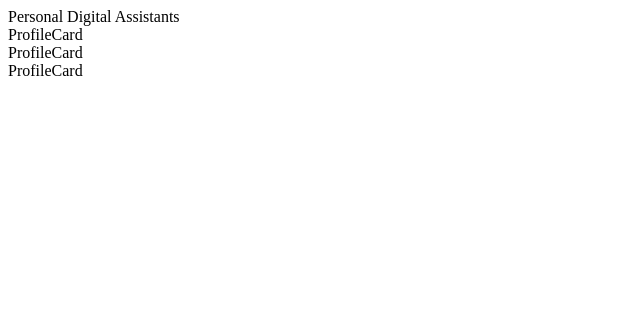
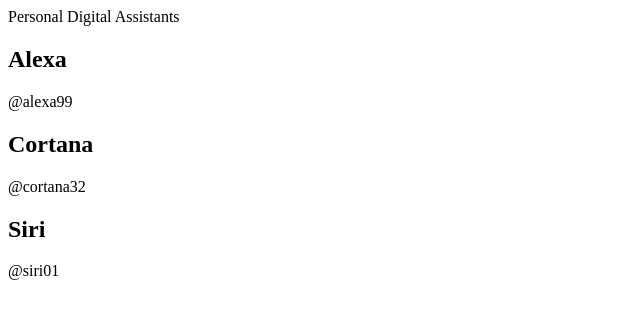
Before and after one commit to Elybourland/pdas, a React (Create React App) app: page / in a window 1280 px wide. Shown: the top 318 px of the page, without its empty margins (0-640 px from the left). Built offline with nearby package versions, Linux system fonts and the light colour scheme.

Commit message:
adding props

```diff
--- a/src/App.js
+++ b/src/App.js
@@ -6,9 +6,9 @@
     <div>
       <div>Personal Digital Assistants</div>
 
-      <ProfileCard />
-      <ProfileCard />
-      <ProfileCard />
+      <ProfileCard title="Alexa" handle="@alexa99" />
+      <ProfileCard title="Cortana" handle="@cortana32" />
+      <ProfileCard title="Siri" handle="@siri01" />
     </div>
   )
 }
--- a/src/ProfileCard.js
+++ b/src/ProfileCard.js
@@ -1,8 +1,11 @@
 import React from 'react';
 
-const ProfileCard = () => {
+const ProfileCard = (props) => {
   return (
-    <div>ProfileCard</div>
+    <div>
+      <h2>{props.title}</h2>
+      <p>{props.handle}</p>
+    </div>
   )
 }
 
```
